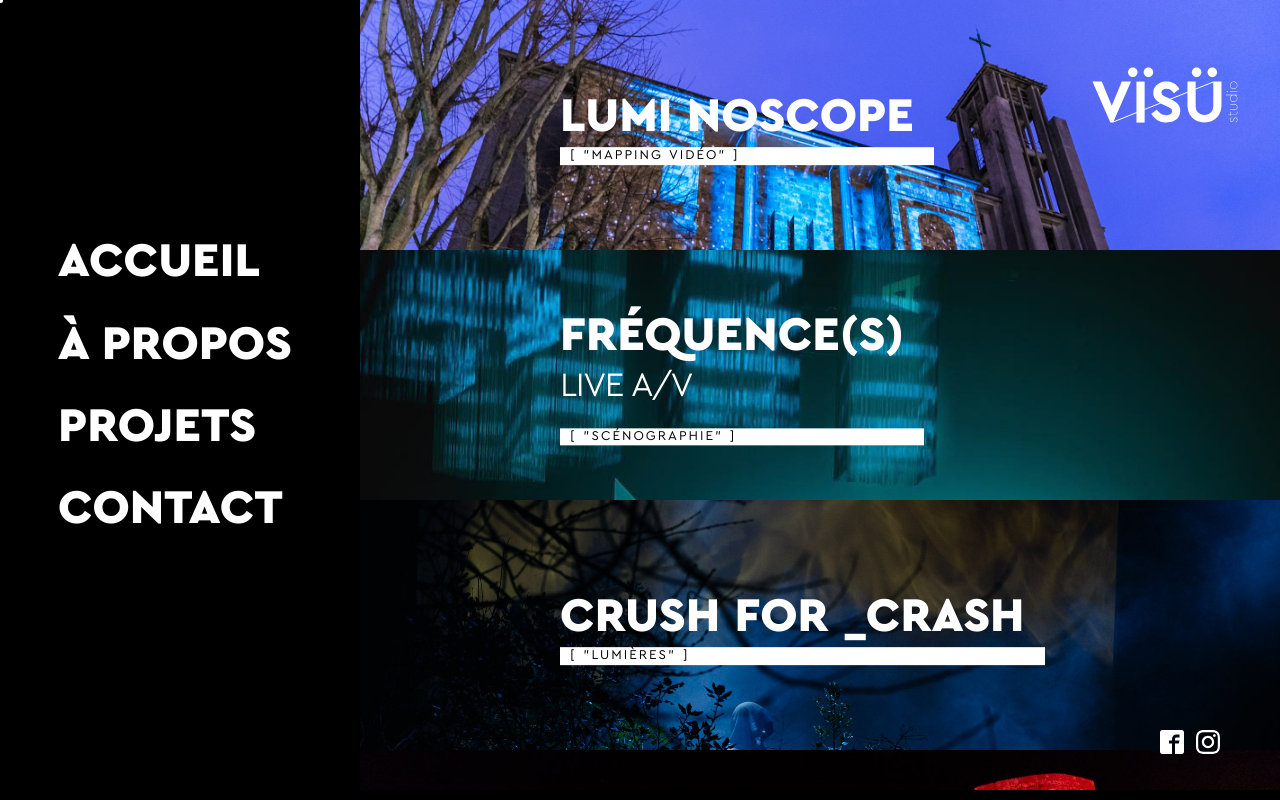
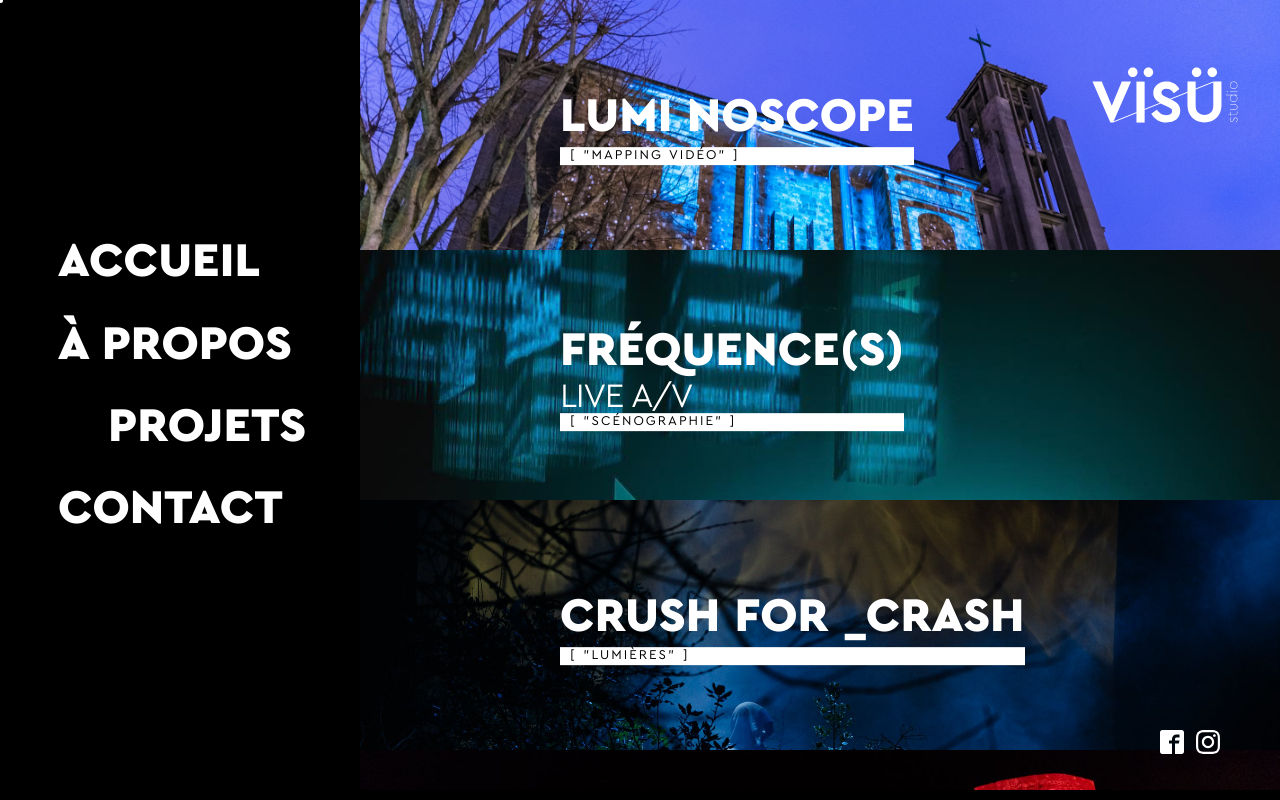
Before and after one commit to jeremiels/visu-studio, a Nuxt app: page /projets in a window 1280 px wide. Built offline with nearby package versions, Linux system fonts and the light colour scheme.

Commit message:
change urls

```diff
--- a/layouts/default.vue
+++ b/layouts/default.vue
@@ -50,12 +50,12 @@ html {
 .page-enter-active,
 .page-leave-active {
   transition: all 0.85s ease-in-out;
-  transform: translateY(0);
+  transform: translateX(0);
 }
 .page-enter,
 .page-leave-active {
   opacity: 0;
-  transform: translateY(200px);
+  transform: translateX(200px);
   backface-visibility: hidden;
 }
 </style>
--- a/pages/_projects.vue
+++ b/pages/_projets.vue
@@ -10,7 +10,9 @@
         <nuxt-link :to="'/projects/'+project.id">
           <div class="project__txt-wrapper">
             <h1 class="project__title">{{ project.name }}</h1>
-            <h2 class="project__subtitle" v-if="project.subtitle">{{ project.subtitle}}</h2>
+            <div class="image">
+              <h2 class="project__subtitle" v-if="project.subtitle">{{ project.subtitle}}</h2>
+            </div>
             <small class="project_cat">{{ project.category}}</small>
           </div>
           <img class="project__bg" :src="project.image">
@@ -59,7 +61,6 @@ export default {
   transform: translateY(-50%);
 }
 .project__title {
-  padding-right: 20px;
   color: #fff;
   font-family: "CeraProBlack";
   font-size: 48px;
@@ -67,11 +68,61 @@ export default {
   text-transform: uppercase;
 }
 .project__subtitle {
-  margin-bottom: 20px;
+  display: inline-block;
   color: #fff;
   font-family: "CeraProThin";
   font-size: 32px;
+}
+.image {
+  position: relative;
+  overflow: hidden;
+}
+.project__subtitle {
+  line-height: 1;
+  margin: 0;
   text-transform: uppercase;
+  animation: fadeIn 0s 0.3s;
+  animation-fill-mode: backwards;
+}
+
+.image::after {
+  position: absolute;
+  content: "";
+  left: 0;
+  top: 0;
+  width: 100%;
+  height: 100%;
+  background: #f0f2f6;
+  transform: translateY(-100%);
+  animation: secondaryImageOverlayIn 0.3s 0s, secondaryImageOverlayOut 0.3s 0.3s;
+  animation-fill-mode: both;
+}
+
+@keyframes fadeIn {
+  0% {
+    opacity: 0;
+  }
+  100% {
+    opacity: 1;
+  }
+}
+
+@keyframes secondaryImageOverlayIn {
+  0% {
+    height: 0;
+  }
+  100% {
+    height: 100%;
+  }
+}
+
+@keyframes secondaryImageOverlayOut {
+  0% {
+    transform: translateY(0);
+  }
+  100% {
+    transform: translateY(100%);
+  }
 }
 .project_cat {
   display: block;
--- a/store/index.js
+++ b/store/index.js
@@ -33,8 +33,8 @@ const createStore = () => {
         }
       ],
       routes: [
-        { path: "/about", label: "à propos" },
-        { path: "/projects", label: "projets" },
+        { path: "/a-propos", label: "à propos" },
+        { path: "/projets", label: "projets" },
         { path: "/contact", label: "contact" }
       ]
     },
```
Also changed, not shown: pages/a-propos.vue (renamed from pages/about.vue), pages/projets/_id.vue (renamed from pages/projects/_id.vue).
